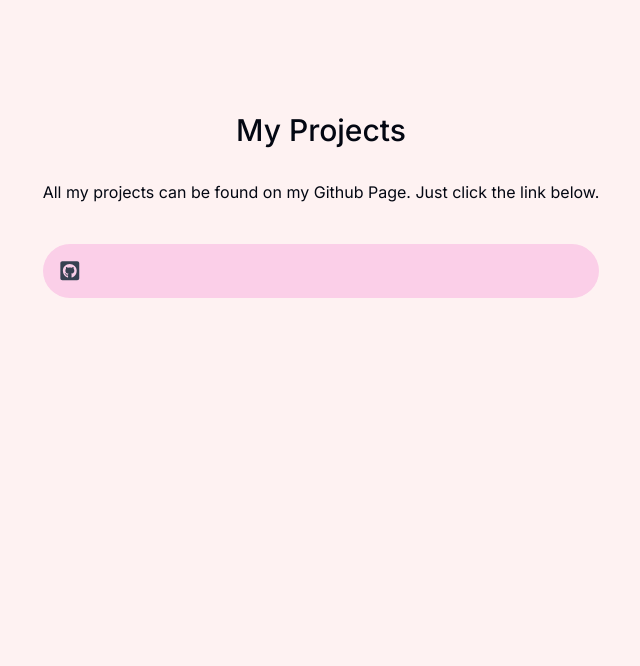
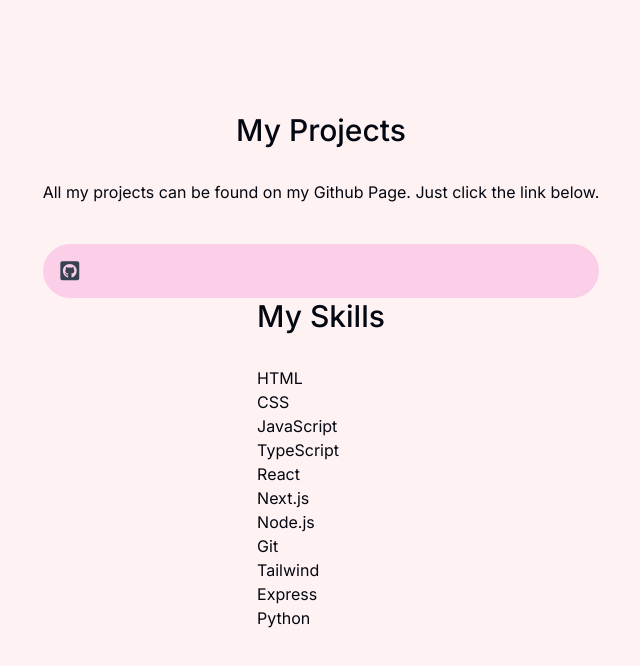
Before and after one commit to mariavo1/itmd543react, a Next.js app: page / in a window 1280 px wide. Shown: the part 1056-1722 px from the top of the page, without its empty margins (319-959 px from the left). Built offline with nearby package versions, Linux system fonts and the light colour scheme.

Commit message:
Add skill section

```diff
--- a/app/page.tsx
+++ b/app/page.tsx
@@ -1,6 +1,7 @@
 import About from "@/components/about";
 import Intro from "@/components/intro";
 import Projects from "@/components/projects";
+import Skills from "@/components/skills";
 
 export default function Home() {
   return (
@@ -8,6 +9,7 @@
       <Intro />
       <About />
       <Projects />
+      <Skills />
     </main>
   )
 }
--- /dev/null
+++ b/components/skills.tsx
@@ -0,0 +1,16 @@
+import React from 'react';
+import SectionHeading from './section-heading';
+import { skillsData } from '@/lib/data';
+
+export default function Skills() {
+  return (
+    <section>
+        <SectionHeading>My skills</SectionHeading>
+        <ul>
+            {skillsData.map((skill, index) => (
+                <li key={index}>{skill}</li>
+            ))}
+        </ul>
+    </section>
+  )
+}
```
